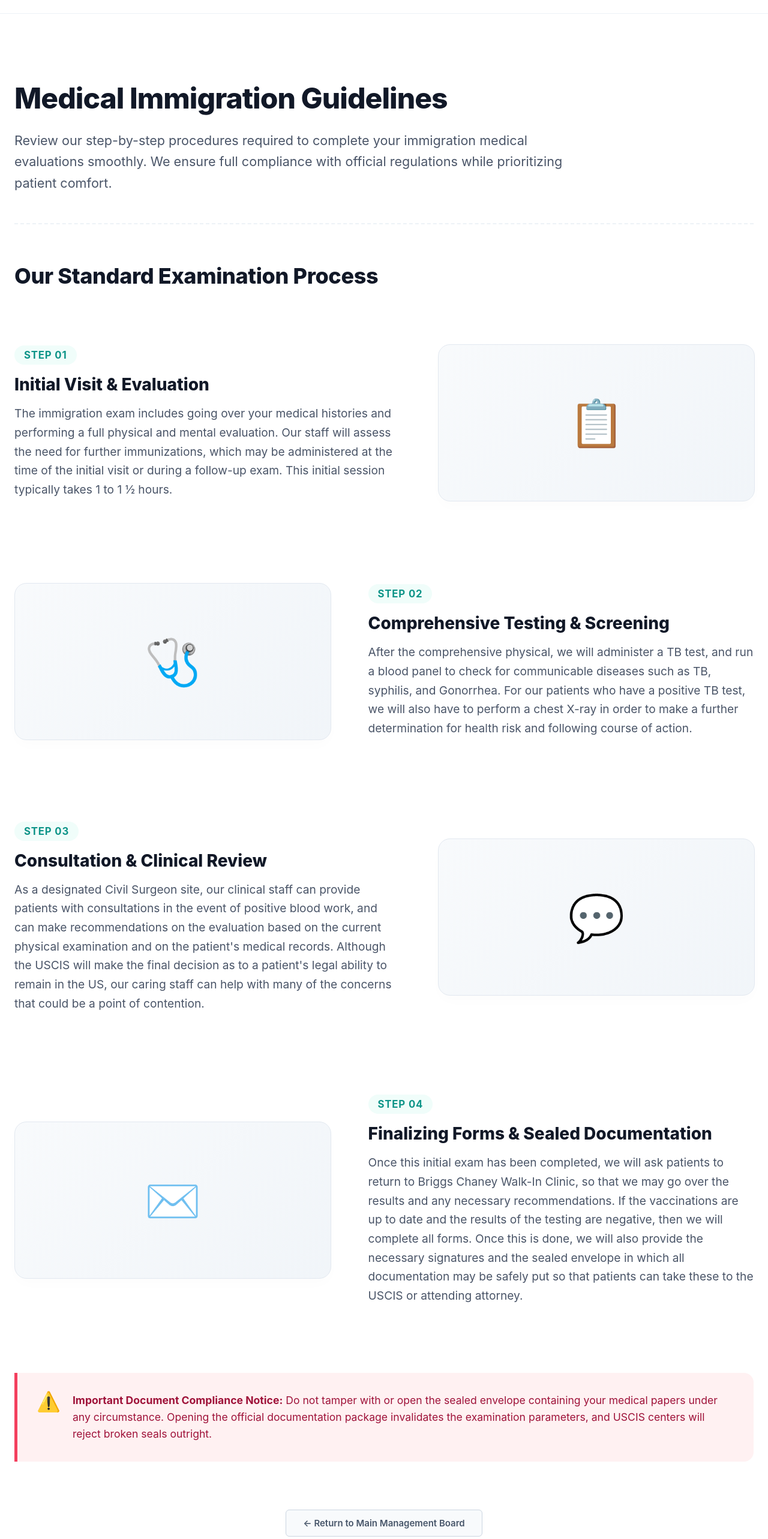
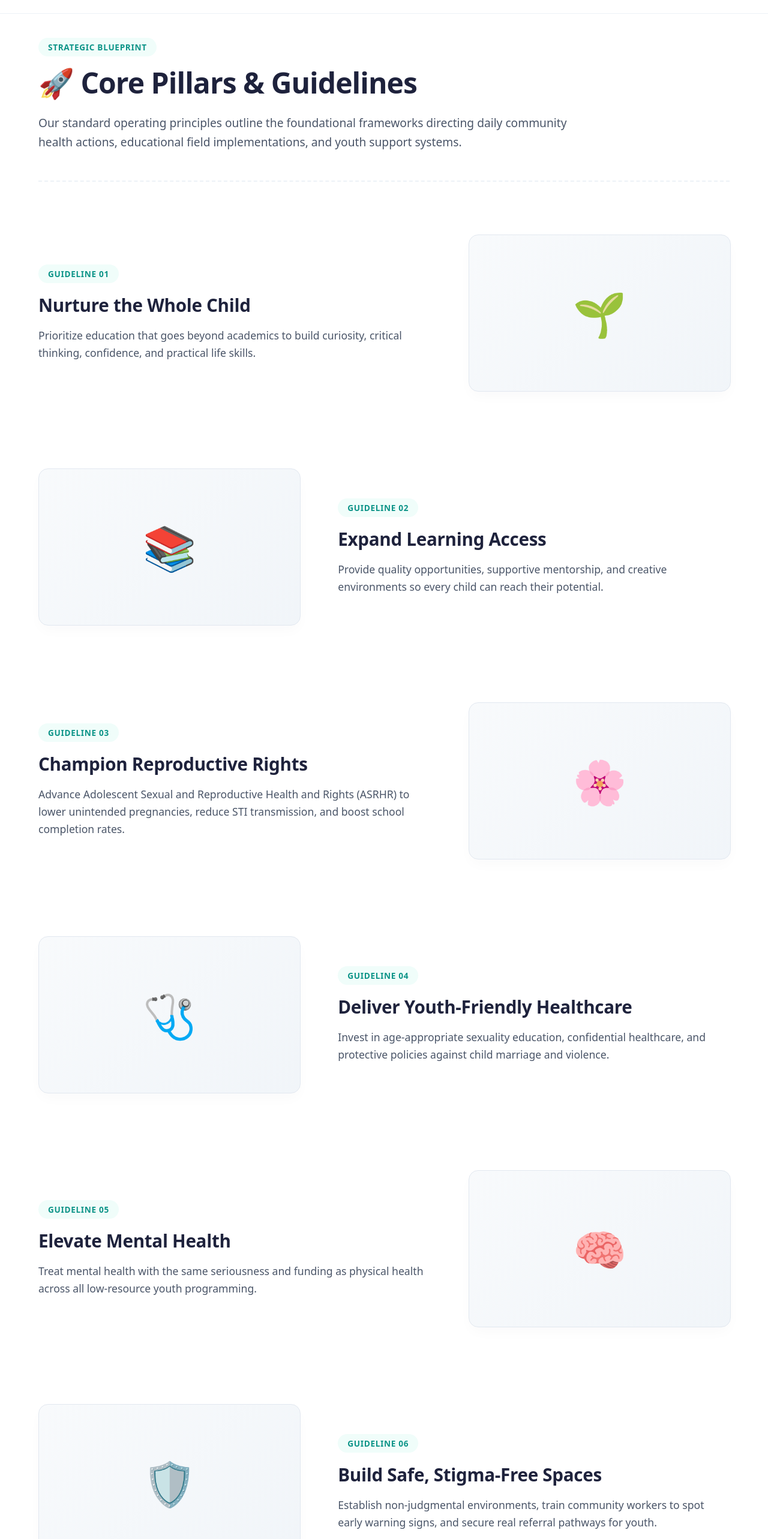
Before and after one commit to stevemichaelfoundation-sys/steve_foundation, a Next.js app: page /guidilines in a window 1280 px wide. Shown: the part 180-2746 px from the top of the page at 60% size. Built offline with nearby package versions, Linux system fonts and the light colour scheme.

Commit message:
rephrased guidelines

```diff
--- a/app/guidilines/guidilines.css
+++ b/app/guidilines/guidilines.css
@@ -1,10 +1,11 @@
 .immigrationLayoutContainer {
-  max-width: 1300px;
+  max-width: 1200px;
   margin: 0 auto;
-  padding: 80px 24px 120px;
-  font-family: -apple-system, BlinkMacSystemFont, "Segoe UI", Roboto, sans-serif;
+  padding: 40px 24px 120px;
+  font-family: system-ui, -apple-system, BlinkMacSystemFont, sans-serif;
   color: #2d3748;
   background-color: #ffffff;
+  box-sizing: border-box;
 }
 
 
@@ -16,18 +17,18 @@
 
 .headerMainTitle {
   font-size: clamp(34px, 5.5vw, 48px);
-  font-weight: 800;
-  color: #111827;
+  font-weight: 700;
+  color: #1e223c;
   letter-spacing: -0.02em;
-  margin-bottom: 24px;
-  line-height: 1.2;
+  margin: 0 0 24px 0;
+  line-height: 1.15;
 }
 
 .headerBriefSummary {
-  font-size: 1.35rem;
+  font-size: 1.2rem;
   line-height: 1.65;
   color: #4a5568;
-  max-width: 960px;
+  max-width: 900px;
   margin: 0;
 }
 
@@ -35,48 +36,32 @@
   margin-bottom: 80px;
 }
 
-.flowSectionSubTitle {
-  font-size: 2.25rem;
-  font-weight: 800;
-  color: #111827;
-  margin-bottom: 60px;
-  letter-spacing: -0.01em;
-}
-
 .zigzagListStack {
   display: flex;
   flex-direction: column;
-  gap: 72px;
+  gap: 5rem;
 }
 
 .zigzagStepRow {
   display: flex;
   align-items: center;
-  gap: 64px;
-  padding: 32px 0;
+  gap: 4rem;
+  padding: 24px 0;
 }
+
 .zigzagStepRow.reverseRowLayout {
   flex-direction: row-reverse;
 }
 
-@media (max-width: 920px) {
-  .zigzagStepRow,
-  .zigzagStepRow.reverseRowLayout {
-    flex-direction: column-reverse;
-    gap: 36px;
-    align-items: flex-start;
-  }
-}
-
 .stepDetailsTextPane {
-  flex: 1.1;
+  flex: 1.2;
   display: flex;
   flex-direction: column;
   gap: 16px;
 }
 
 .numberBadgeIndicator {
-  font-size: 1.05rem;
+  font-size: 0.85rem;
   font-weight: 700;
   color: #0d9488;
   background-color: #f0fdfa;
@@ -89,14 +74,15 @@
 }
 
 .stepTitleHeading {
-  font-size: 1.75rem;
-  font-weight: 800;
-  color: #111827;
+  font-size: 1.85rem;
+  font-weight: 700;
+  color: #1e223c;
   margin: 0;
+  letter-spacing: -0.01em;
 }
 
 .stepNarrativeParagraph {
-  font-size: 1.2rem;
+  font-size: 1.1rem;
   line-height: 1.65;
   color: #4a5568;
   margin: 0;
@@ -104,7 +90,7 @@
 
 
 .stepVisualContainerCard {
-  flex: 0.9;
+  flex: 0.8;
   width: 100%;
 }
 
@@ -113,29 +99,28 @@
   height: 260px;
   background: linear-gradient(135deg, #f8fafc 0%, #f1f5f9 100%);
   border: 1px solid #e2e8f0;
-  border-radius: 20px;
+  border-radius: 16px;
   display: flex;
   align-items: center;
   justify-content: center;
-  box-shadow: 0 10px 25px -5px rgba(0, 0, 0, 0.02);
+  box-shadow: 0 10px 25px -5px rgba(30, 34, 60, 0.03);
   transition: transform 0.2s cubic-bezier(0.4, 0, 0.2, 1), box-shadow 0.2s ease;
 }
 
 .visualGraphicBackgroundBox:hover {
   transform: translateY(-2px);
-  box-shadow: 0 12px 30px -5px rgba(0, 0, 0, 0.05);
+  box-shadow: 0 15px 35px rgba(30, 34, 60, 0.08);
 }
 
 .graphicCentralSymbol {
-  font-size: 76px;
+  font-size: 72px;
   user-select: none;
 }
-
 
 .medicalUrgencyFooterNotice {
   background-color: #fff1f2;
   border-left: 5px solid #f43f5e;
-  border-radius: 0 16px 16px 0;
+  border-radius: 0 12px 12px 0;
   padding: 32px;
   display: flex;
   gap: 20px;
@@ -150,7 +135,41 @@
 
 .urgencyNoticeBodyText {
   margin: 0;
-  font-size: 1.1rem;
+  font-size: 1.05rem;
   line-height: 1.6;
   color: #9f1239;
 }
+
+.btn-secondary-guidelines {
+  display: inline-block;
+  text-decoration: none;
+  color: #ffffff;
+  background-color: #1e223c;
+  border: none;
+  border-radius: 30px;
+  padding: 0.9rem 2.25rem;
+  font-size: 0.85rem;
+  font-weight: 700;
+  text-transform: uppercase;
+  letter-spacing: 0.05em;
+  transition: transform 0.2s ease;
+}
+
+.btn-secondary-guidelines:hover {
+  transform: translateY(-1px);
+}
+
+@media (max-width: 920px) {
+  .zigzagStepRow,
+  .zigzagStepRow.reverseRowLayout {
+    flex-direction: column-reverse;
+    gap: 2rem;
+    align-items: flex-start;
+  }
+  .visualGraphicBackgroundBox {
+    height: 200px;
+  }
+  .headerMainTitle {
+    font-size: 2.5rem;
+  }
+}
--- a/app/guidilines/page.js
+++ b/app/guidilines/page.js
@@ -4,35 +4,49 @@ import React from "react";
 import Link from "next/link";
 import "./guidilines.css";
 
-export default function MedicalImmigrationPage() {
-  const steps = [
+export default function GuidelinesPage() {
+  const guidelines = [
     {
       stepNum: "01",
-      title: "Initial Visit & Evaluation",
-      description: "The immigration exam includes going over your medical histories and performing a full physical and mental evaluation. Our staff will assess the need for further immunizations, which may be administered at the time of the initial visit or during a follow-up exam. This initial session typically takes 1 to 1 ½ hours.",
-      bgSymbol: "📋",
-      alignRight: false
+      title: "Nurture the Whole Child",
+      description: "Prioritize education that goes beyond academics to build curiosity, critical thinking, confidence, and practical life skills.",
+      bgSymbol: "🌱"
     },
     {
       stepNum: "02",
-      title: "Comprehensive Testing & Screening",
-      description: "After the comprehensive physical, we will administer a TB test, and run a blood panel to check for communicable diseases such as TB, syphilis, and Gonorrhea. For our patients who have a positive TB test, we will also have to perform a chest X-ray in order to make a further determination for health risk and following course of action.",
-      bgSymbol: "🩺",
-      alignRight: true
+      title: "Expand Learning Access",
+      description: "Provide quality opportunities, supportive mentorship, and creative environments so every child can reach their potential.",
+      bgSymbol: "📚"
     },
     {
       stepNum: "03",
-      title: "Consultation & Clinical Review",
-      description: "As a designated Civil Surgeon site, our clinical staff can provide patients with consultations in the event of positive blood work, and can make recommendations on the evaluation based on the current physical examination and on the patient's medical records. Although the USCIS will make the final decision as to a patient's legal ability to remain in the US, our caring staff can help with many of the concerns that could be a point of contention.",
-      bgSymbol: "💬",
-      alignRight: false
+      title: "Champion Reproductive Rights",
+      description: "Advance Adolescent Sexual and Reproductive Health and Rights (ASRHR) to lower unintended pregnancies, reduce STI transmission, and boost school completion rates.",
+      bgSymbol: "🌸"
     },
     {
       stepNum: "04",
-      title: "Finalizing Forms & Sealed Documentation",
-      description: "Once this initial exam has been completed, we will ask patients to return to Briggs Chaney Walk-In Clinic, so that we may go over the results and any necessary recommendations. If the vaccinations are up to date and the results of the testing are negative, then we will complete all forms. Once this is done, we will also provide the necessary signatures and the sealed envelope in which all documentation may be safely put so that patients can take these to the USCIS or attending attorney.",
-      bgSymbol: "✉️",
-      alignRight: true
+      title: "Deliver Youth-Friendly Healthcare",
+      description: "Invest in age-appropriate sexuality education, confidential healthcare, and protective policies against child marriage and violence.",
+      bgSymbol: "🩺"
+    },
+    {
+      stepNum: "05",
+      title: "Elevate Mental Health",
+      description: "Treat mental health with the same seriousness and funding as physical health across all low-resource youth programming.",
+      bgSymbol: "🧠"
+    },
+    {
+      stepNum: "06",
+      title: "Build Safe, Stigma-Free Spaces",
+      description: "Establish non-judgmental environments, train community workers to spot early warning signs, and secure real referral pathways for youth.",
+      bgSymbol: "🛡️"
+    },
+    {
+      stepNum: "07",
+      title: "Engage Communities as Allies",
+      description: "Involve parents, families, and local leaders to actively support rather than stigmatize youth health decisions.",
+      bgSymbol: "🤝"
     }
   ];
 
@@ -41,34 +55,32 @@ export default function MedicalImmigrationPage() {
 
 
       <header className="infoMainHeaderSection">
-        <h1 className="headerMainTitle">Medical Immigration Guidelines</h1>
+        <span className="numberBadgeIndicator" style={{ marginBottom: "1rem" }}>STRATEGIC BLUEPRINT</span>
+        <h1 className="headerMainTitle">🚀 Core Pillars & Guidelines</h1>
         <p className="headerBriefSummary">
-          Review our step-by-step procedures required to complete your immigration medical evaluations smoothly.
-          We ensure full compliance with official regulations while prioritizing patient comfort.
+          Our standard operating principles outline the foundational frameworks directing daily community health actions, educational field implementations, and youth support systems.
         </p>
       </header>
 
 
       <main className="zigzagFlowContainer">
-        <h2 className="flowSectionSubTitle">Our Standard Examination Process</h2>
-
         <div className="zigzagListStack">
-          {steps.map((step, index) => (
+          {guidelines.map((item, index) => (
             <div
               key={index}
-              className={`zigzagStepRow ${step.alignRight ? "reverseRowLayout" : ""}`}
+              className={`zigzagStepRow ${index % 2 !== 0 ? "reverseRowLayout" : ""}`}
             >
 
               <div className="stepDetailsTextPane">
-                <span className="numberBadgeIndicator">Step {step.stepNum}</span>
-                <h3 className="stepTitleHeading">{step.title}</h3>
-                <p className="stepNarrativeParagraph">{step.description}</p>
+                <span className="numberBadgeIndicator">Guideline {item.stepNum}</span>
+                <h3 className="stepTitleHeading">{item.title}</h3>
+                <p className="stepNarrativeParagraph">{item.description}</p>
               </div>
 
 
               <div className="stepVisualContainerCard">
                 <div className="visualGraphicBackgroundBox">
-                  <span className="graphicCentralSymbol">{step.bgSymbol}</span>
+                  <span className="graphicCentralSymbol">{item.bgSymbol}</span>
                 </div>
               </div>
             </div>
@@ -76,29 +88,17 @@ export default function MedicalImmigrationPage() {
         </div>
       </main>
 
-
       <footer className="medicalUrgencyFooterNotice">
         <span className="alertIconAnchor">⚠️</span>
         <p className="urgencyNoticeBodyText">
-          <strong>Important Document Compliance Notice:</strong> Do not tamper with or open the sealed envelope containing your medical papers under any circumstance. Opening the official documentation package invalidates the examination parameters, and USCIS centers will reject broken seals outright.
+          <strong>Important Implementation Compliance Notice:</strong> These guidelines represent verified baseline standards. Any field deviations must be evaluated by regional program coordinates to safeguard system metrics integrity.
         </p>
       </footer>
 
-      <div style={{ marginTop: "5rem", textAlign: "center" }}>
+      <div style={{ marginTop: "5rem", textAlign: "left" }}>
         <Link
           href="/"
-          style={{
-            display: "inline-block",
-            textDecoration: "none",
-            color: "#475569",
-            backgroundColor: "#f8fafc",
-            border: "1px solid #cbd5e1",
-            borderRadius: "6px",
-            padding: "12px 28px",
-            fontSize: "15px",
-            fontWeight: "600",
-            transition: "all 0.15s ease"
-          }}
+          className="btn-secondary-guidelines"
         >
           ← Return to Main Management Board
         </Link>
```
Also changed, not shown: app/what-we-do/page.js (+5 -10 lines), app/what-we-do/what-we-do.css (+1 -9 lines).
